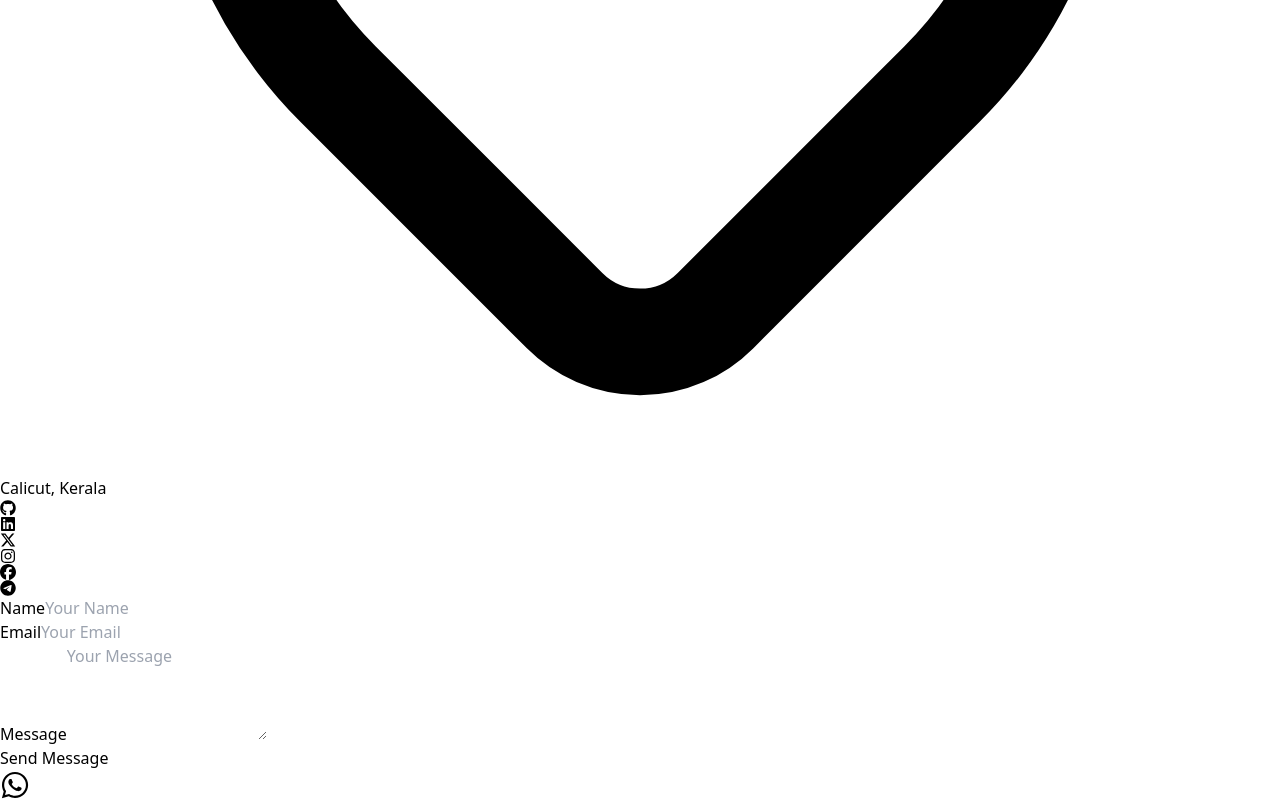
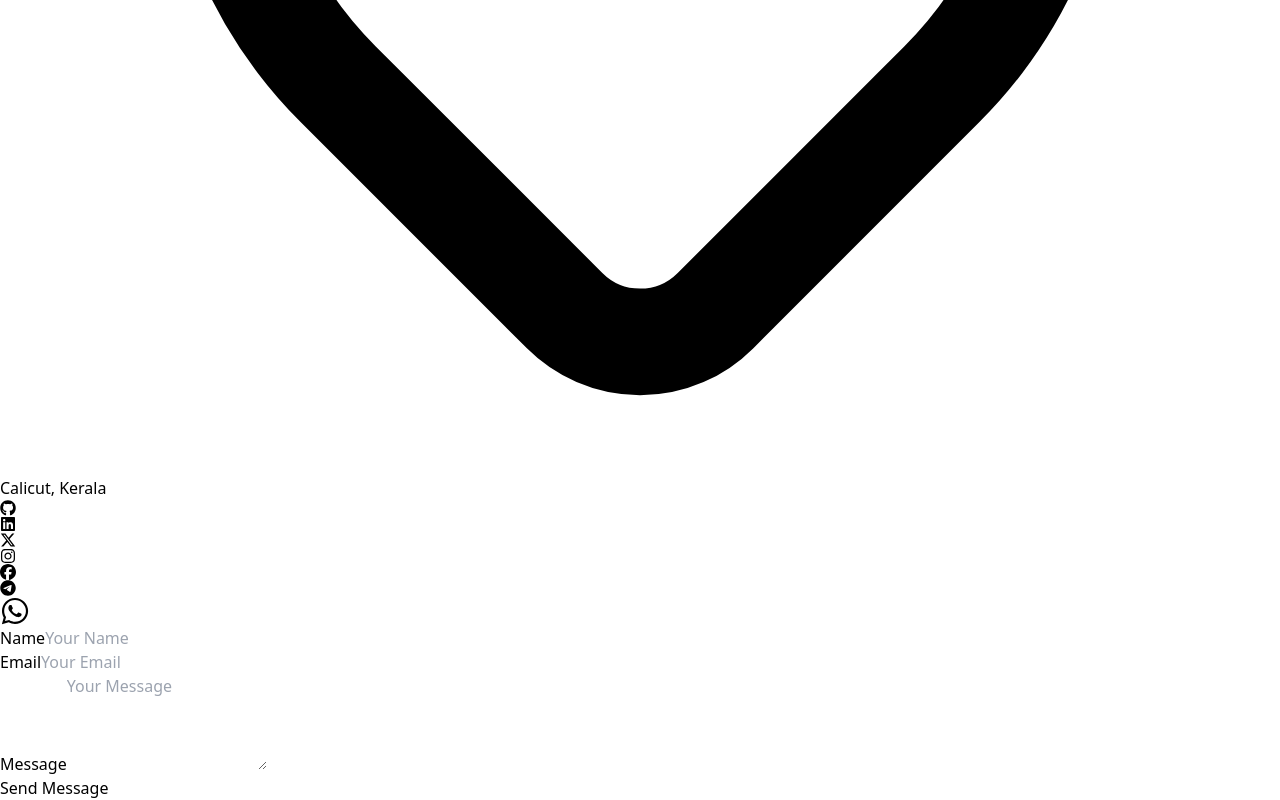
Before and after one commit to Minhajkc/Portfolio, a React (Vite) app: page /contact in a window 1280 px wide. Shown: the part 3484-4284 px from the top of the page. Built offline with nearby package versions, Linux system fonts and the light colour scheme.

Commit message:
added telegram and changed project page also home page opacity

```diff
--- a/src/Components/Contact.jsx
+++ b/src/Components/Contact.jsx
@@ -109,6 +109,14 @@ function Contact() {
                 <FaTelegram  className="w-8 h-8" />
             </a>
 </div>
+<a
+  href="https://wa.me/917034936080"
+  target="_blank"
+  rel="noopener noreferrer"
+  className="fixed bottom-4 right-4 bg-green-500 text-white p-4 rounded-full shadow-lg hover:bg-blue-800 transition-colors duration-300"
+>
+  <FaWhatsapp size={30} />
+</a>
 
             </div>
             <div className="md:w-1/2 p-8">
@@ -116,6 +124,7 @@ function Contact() {
          <div className="text-center text-blue-500">
          Please wait, form is submitting...
        </div>
+
       ):null}
             <form className="space-y-6" id="gform" method="POST" onSubmit={handleSubmit}>
 
@@ -164,14 +173,7 @@ function Contact() {
 
     </div>
 
-    <a
-  href="https://wa.me/917034936080"
-  target="_blank"
-  rel="noopener noreferrer"
-  className="fixed bottom-4 right-4 bg-green-500 text-white p-4 rounded-full shadow-lg hover:bg-blue-800 transition-colors duration-300"
->
-  <FaWhatsapp size={30} />
-</a>
+
 
 </section>
   )
```
